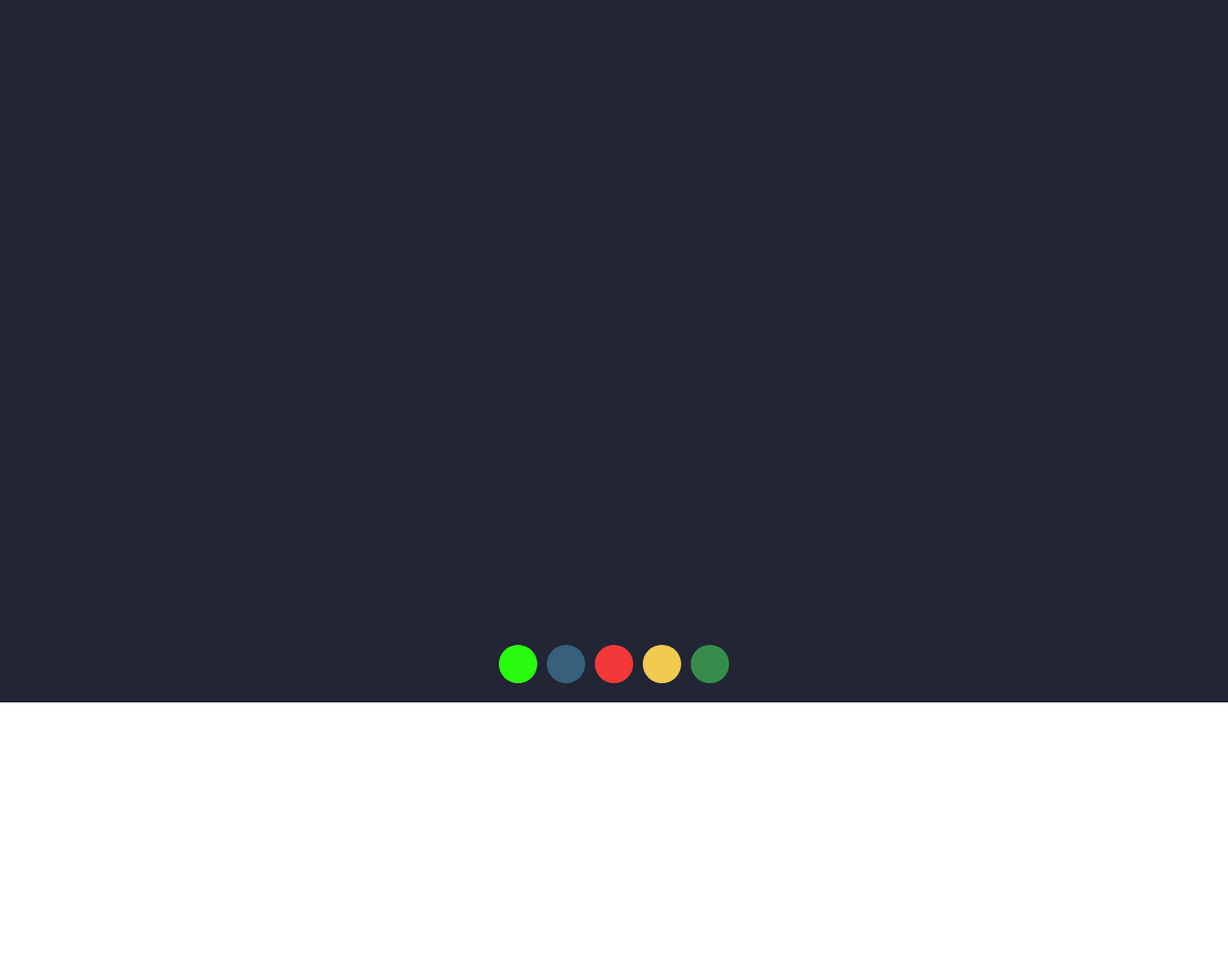
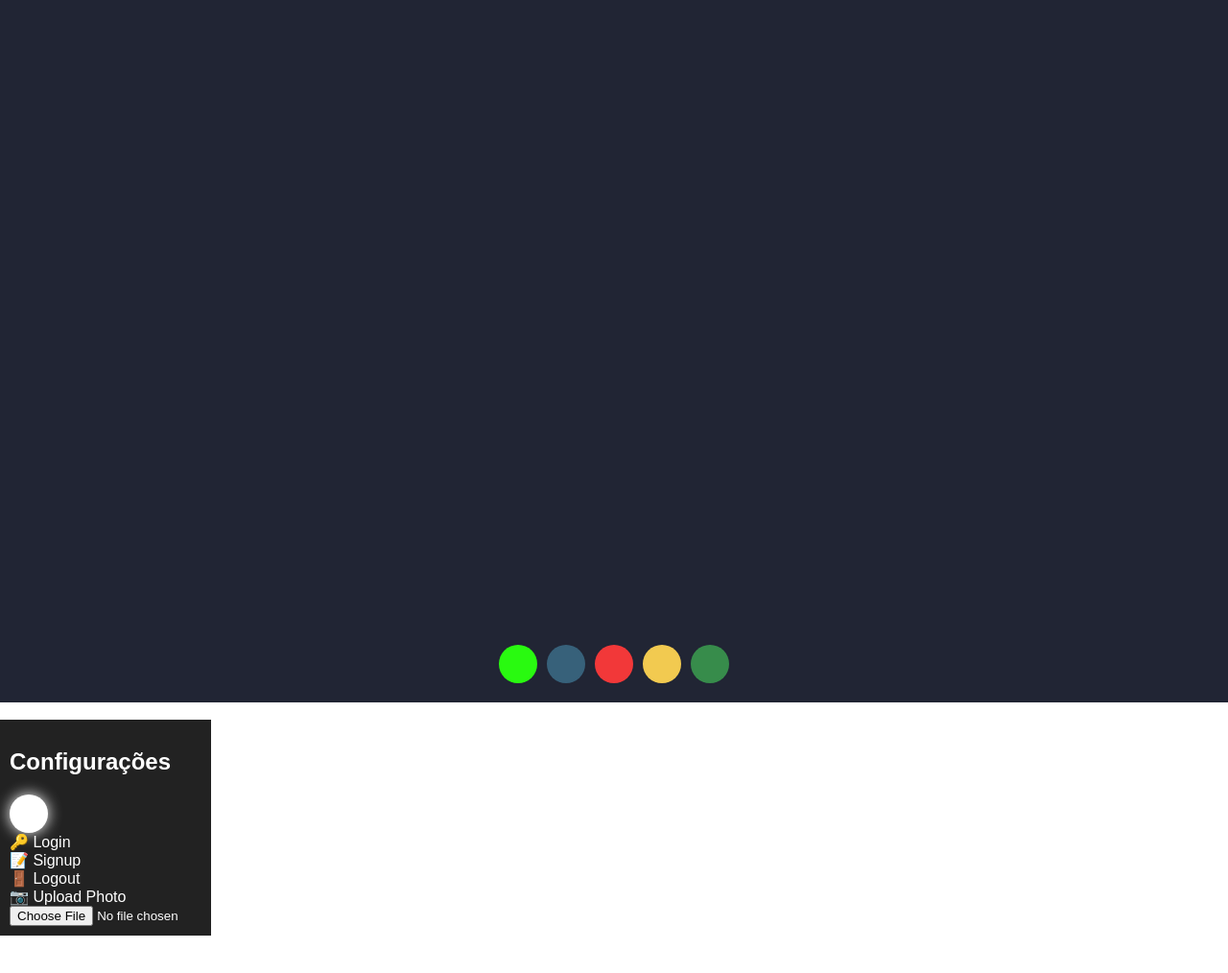
Before and after one commit to PablinXD24/NEURON3, a plain HTML site: page index.html in a window 1280 px wide. Shown: the part 68-1082 px from the top of the page at 96% size. Before the commit the page ends 800 px from the top, so only its background shows below. Drawn offline with Linux system fonts and the light colour scheme.

Commit message:
Update index.html

```diff
--- a/index.html
+++ b/index.html
@@ -28,8 +28,6 @@
         const auth = firebase.auth();
         const db = firebase.firestore();
     </script>
-
-
 </head>
 <body>
     <header>
@@ -38,12 +36,6 @@
         </div>
         <div class="profile-menu">
             <div id="user-circle" class="circle"></div>
-            <div id="user-dropdown" class="dropdown">
-                <label id="login-button">Login</label>
-                <label id="signup-button">Signup</label>
-                <label id="logout-button">Logout</label>
-                <input type="file" id="upload-photo">
-            </div>
             <!-- Botão de Modo Excluir -->
             <button id="delete-mode-button">Modo Excluir</button>
         </div>
@@ -58,6 +50,50 @@
         <div class="color-bubble" data-category="yellow" style="background-color: #f2ca50;"></div>
         <div class="color-bubble" data-category="purple" style="background-color: #378c4b;"></div>
     </div>
+
+    <!-- Barrinha abaixo do menu de cores -->
+    <div id="expand-bar">
+        <div class="bar"></div>
+    </div>
+
+    <!-- Pop-up que será exibido -->
+    <div id="popup" class="popup">
+        <span class="close-popup">&times;</span>
+        <div id="popup-content">
+            <!-- Barra lateral -->
+            <div class="sidebar">
+                <h2>Configurações</h2>
+                <div class="profile-section">
+                    <div id="user-circle" class="circle"></div>
+                    <div class="profile-options">
+                        <div class="option" id="login-button">
+                            <span class="icon">🔑</span>
+                            <span class="text">Login</span>
+                        </div>
+                        <div class="option" id="signup-button">
+                            <span class="icon">📝</span>
+                            <span class="text">Signup</span>
+                        </div>
+                        <div class="option" id="logout-button">
+                            <span class="icon">🚪</span>
+                            <span class="text">Logout</span>
+                        </div>
+                        <div class="option" id="upload-photo-button">
+                            <label for="upload-photo">
+                                <span class="icon">📷</span>
+                                <span class="text">Upload Photo</span>
+                            </label>
+                            <input type="file" id="upload-photo">
+                        </div>
+                    </div>
+                </div>
+            </div>
+            <!-- Conteúdo principal -->
+            <div class="main-content">
+                <p>Área para conteúdo adicional.</p>
+            </div>
+        </div>
+
         <!-- Login Modal -->
         <div id="login-modal" class="modal">
             <div class="modal-content">
@@ -87,7 +123,7 @@
             </div>
         </div>
     </div>
-    </div>
+
     <script src="script.js"></script>
 </body>
 </html>
```
Lines whose indentation alone changed are shown as unchanged.
